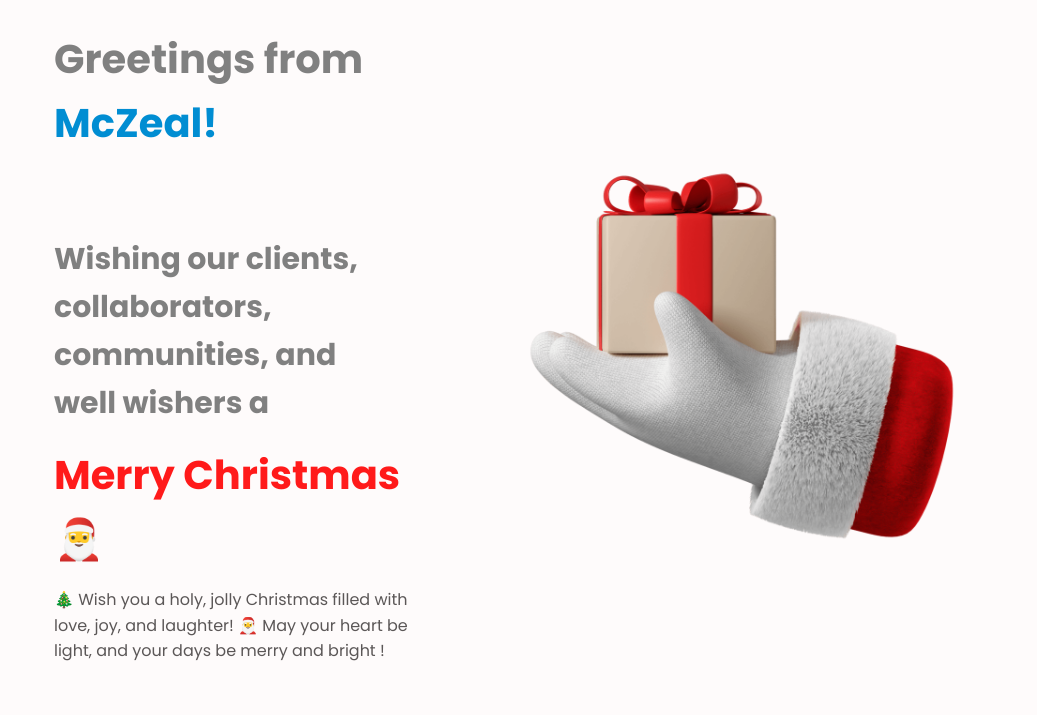
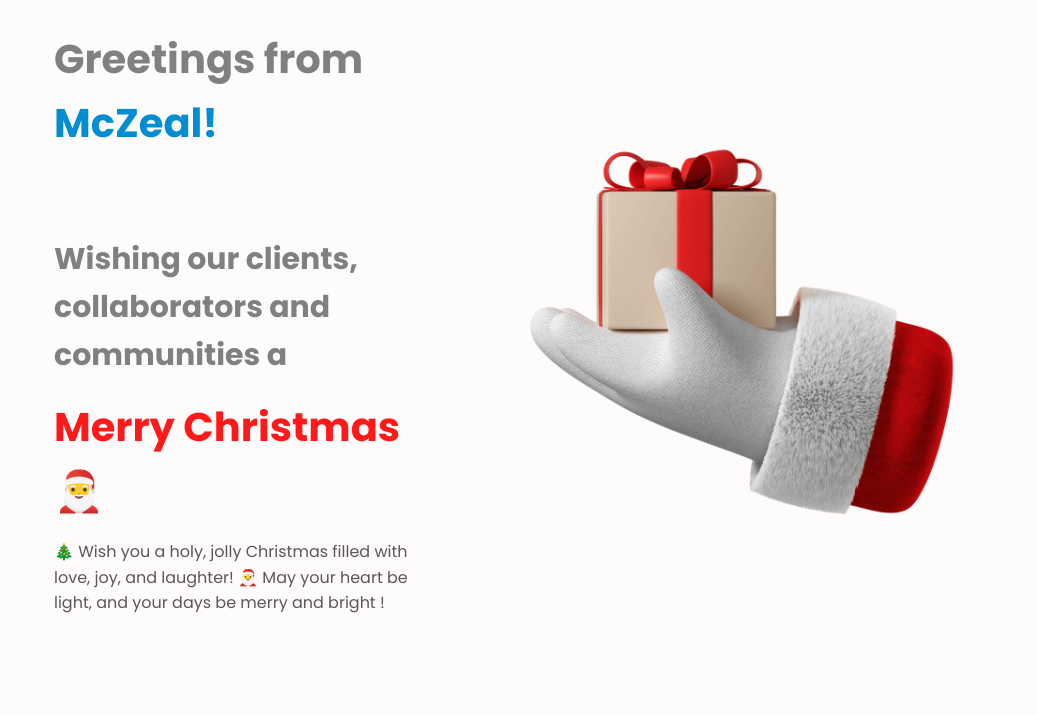
Before and after one commit to Janakiraman1021/Mczeal-Christmas, a plain HTML site: page index.html in a window 1280 px wide. Shown: the part 85-800 px from the top of the page, without its empty margins (125-1162 px from the left). Drawn offline with nearby package versions, Linux system fonts and the light colour scheme.

Commit message:
now also done

```diff
--- a/index.html
+++ b/index.html
@@ -81,7 +81,7 @@
             <p class="home_title">Greetings from <a href="https://mczealconsultancy.com/"> <br><b>McZeal!</b><br><br></a>
             </p>
             <p></p>
-            <p class="home_title2">Wishing our clients, collaborators, communities, and well wishers a<p class="home_title" style="color: #ff1a1a;">Merry Christmas🎅</p><p class="home_description">🎄 Wish you a holy, jolly Christmas filled with love, joy, and laughter! 🎅 May your heart be light, and your days be merry and bright !
+            <p class="home_title2">Wishing our clients, collaborators and  communities a<p class="home_title" style="color: #ff1a1a;">Merry Christmas🎅</p><p class="home_description">🎄 Wish you a holy, jolly Christmas filled with love, joy, and laughter! 🎅 May your heart be light, and your days be merry and bright !
             </p>
 
           </div>
```
